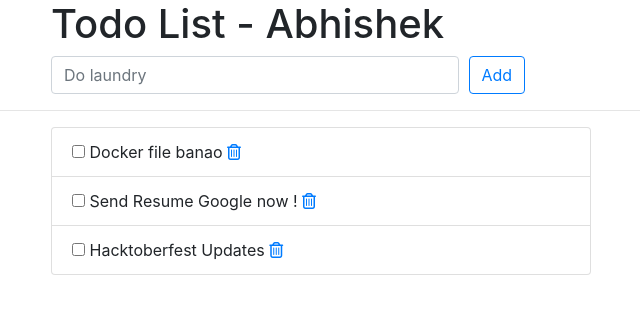
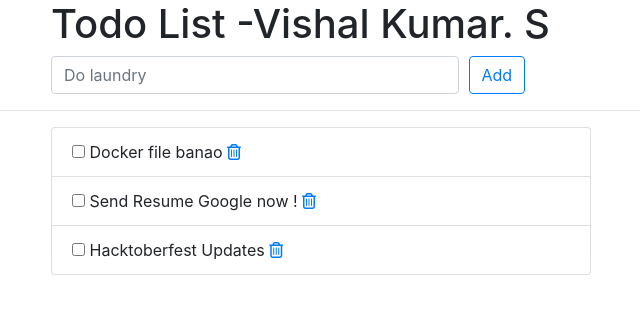
Before and after one commit to VishalKumar-S/Jenkins-Project, a Django app: page /todos/ in a window 1280 px wide. Shown: the top 314 px of the page, without its empty margins (224-864 px from the left). Run offline with Django 3.2, Linux system fonts and the light colour scheme; data comes from the database, SQL or seed files in the repository; some libraries are stand-ins or nearby versions.

Commit message:
Update index.html

```diff
--- a/Python-Jenkins-ArgoCD-Kubernetes Project/todos/templates/todos/index.html
+++ b/Python-Jenkins-ArgoCD-Kubernetes Project/todos/templates/todos/index.html
@@ -12,7 +12,7 @@
     <div class="offset-md-2 col-lg-9">
       <div class="page-header">
         <h1>
-          Todo List - Abhishek
+          Todo List -Vishal Kumar. S
         </h1>
       </div>
     </div>
```
